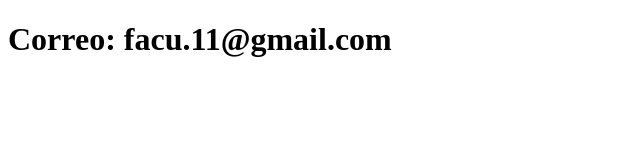
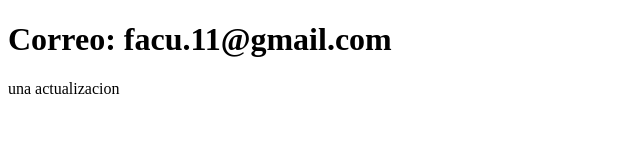
Before and after one commit to FaqquBarrionuevo15fa/sistema-registro, a plain HTML site: page contacto.html in a window 1280 px wide. Shown: the whole page, without its empty margins (0-640 px from the left). Drawn offline with Linux system fonts and the light colour scheme.

Commit message:
actualizacion2

```diff
--- a/contacto.html
+++ b/contacto.html
@@ -8,5 +8,6 @@
 </head>
 <body>
     <h1>Correo: facu.11@gmail.com</h1>
+    <p>una actualizacion</p>
 </body>
 </html>
```
